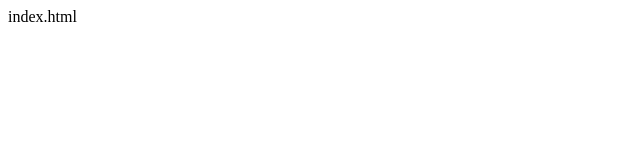
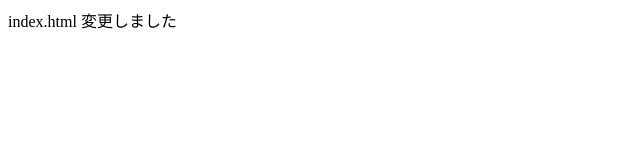
Before and after one commit to manami/commandline, a plain HTML site: page index.html in a window 1280 px wide. Shown: the whole page, without its empty margins (0-640 px from the left). Drawn offline with Linux system fonts and the light colour scheme.

Commit message:
change index

```diff
--- a/index.html
+++ b/index.html
@@ -1,5 +1,5 @@
 <html>
 <body>
-<p>index.html</p>
+<p>index.html 変更しました</p>
 </body>
 </html>
```
